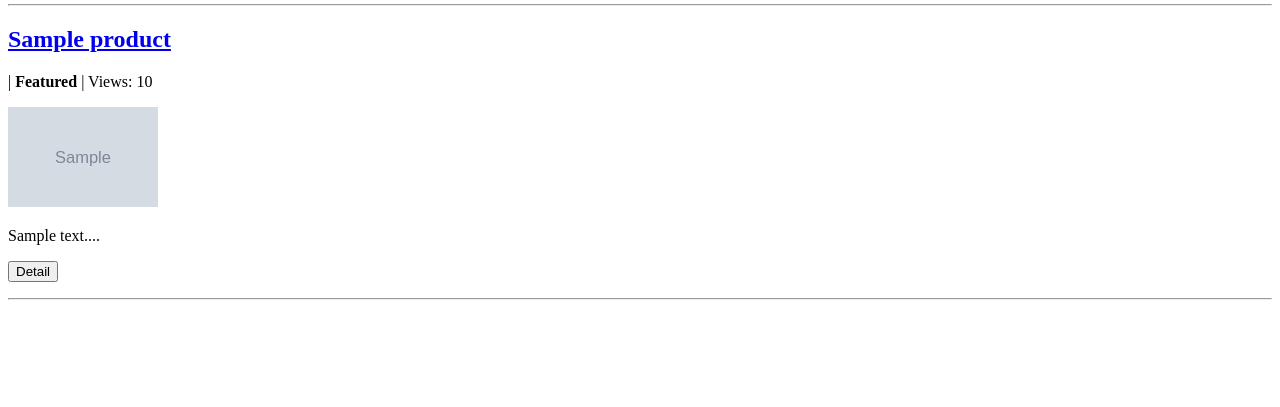
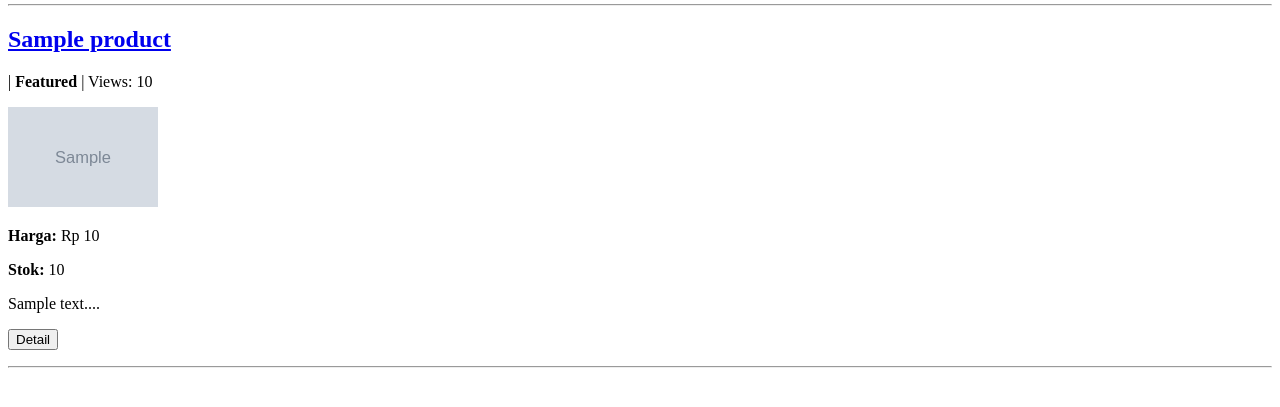
Before and after one commit to ruzzy13/lucky-kicks, a Django app: page / in a window 1280 px wide. Shown: the part 335-742 px from the top of the page. Run offline with Django 5.2, Linux system fonts and the light colour scheme; tables that the repository leaves empty hold one stand-in row (values such as "Sample post"); grey boxes marked "Sample" are stand-in pictures.

Commit message:
menambahkan tampilan web

```diff
--- a/main/templates/main.html
+++ b/main/templates/main.html
@@ -31,7 +31,8 @@
   <img src="{{ product.thumbnail }}" alt="thumbnail" width="150" height="100">
   <br />
   {% endif %}
-
+   <p><b>Harga:</b> Rp {{ product.price }}</p>
+   <p><b>Stok:</b> {{ product.stock }}</p>
   <p>{{ product.description|truncatewords:25 }}...</p>
 
   <p><a href="{% url 'main:show_product' product.id %}"><button>Detail</button></a></p>
```
